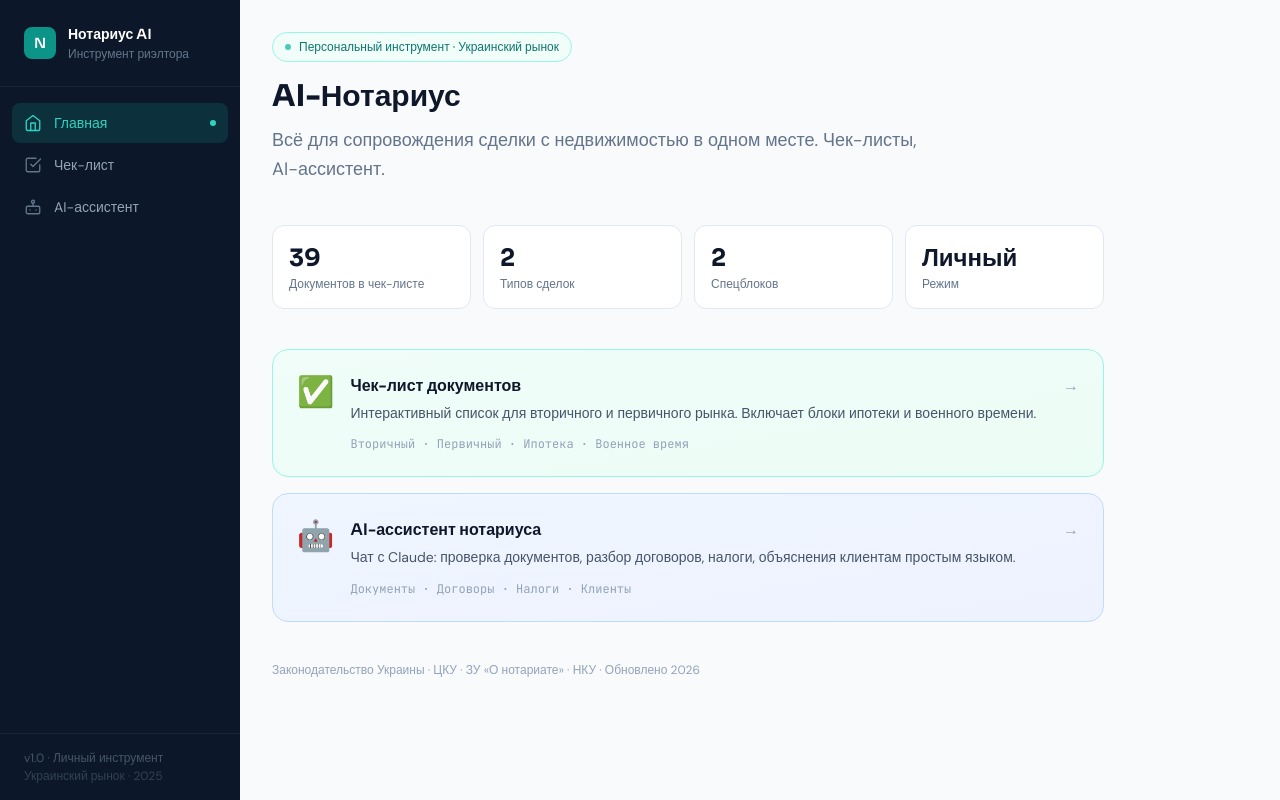
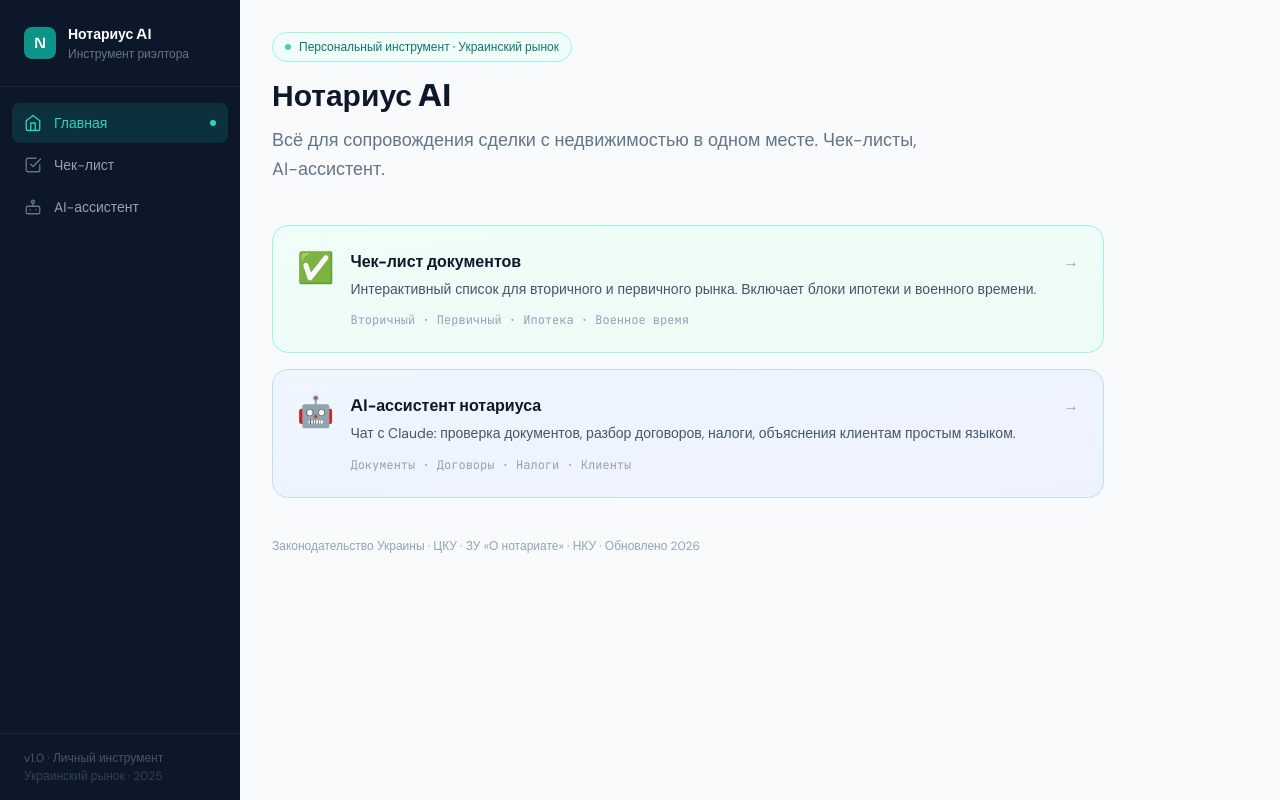
Before and after one commit to romasse/ai-notarius, a Next.js app: page / in a window 1280 px wide. Built offline with nearby package versions, Linux system fonts and the light colour scheme.

Commit message:
Update page.tsx

```diff
--- a/app/page.tsx
+++ b/app/page.tsx
@@ -21,13 +21,6 @@
   },
 ]
 
-const stats = [
-  { label: 'Документов в чек-листе', value: '39' },
-  { label: 'Типов сделок', value: '2' },
-  { label: 'Спецблоков', value: '2' },
-  { label: 'Режим', value: 'Личный' },
-]
-
 export default function HomePage() {
   return (
     <div className="p-8 max-w-4xl">
@@ -37,20 +30,11 @@
           Персональный инструмент · Украинский рынок
         </div>
         <h1 className="text-3xl font-bold text-slate-900 mb-3" style={{fontFamily: 'Sora, sans-serif'}}>
-          AI-Нотариус
+          Нотариус AI
         </h1>
         <p className="text-slate-500 text-lg leading-relaxed max-w-2xl">
           Всё для сопровождения сделки с недвижимостью в одном месте. Чек-листы, AI-ассистент.
         </p>
-      </div>
-
-      <div className="grid grid-cols-4 gap-3 mb-10">
-        {stats.map(s => (
-          <div key={s.label} className="bg-white rounded-xl p-4 border border-slate-200">
-            <div className="text-2xl font-bold text-slate-900" style={{fontFamily: 'Sora, sans-serif'}}>{s.value}</div>
-            <div className="text-xs text-slate-500 mt-0.5">{s.label}</div>
-          </div>
-        ))}
       </div>
 
       <div className="space-y-4">
```
